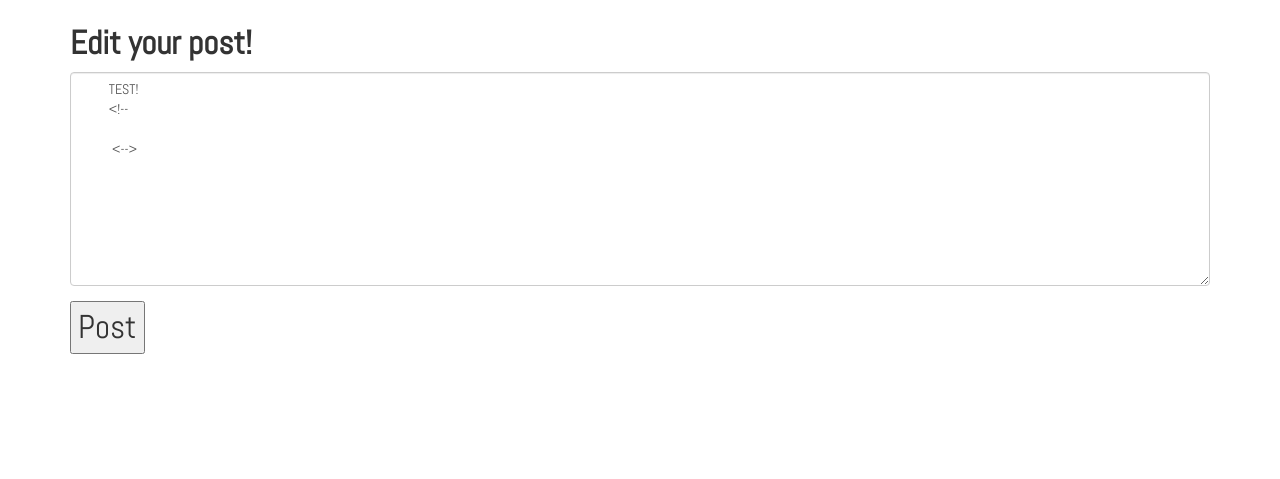
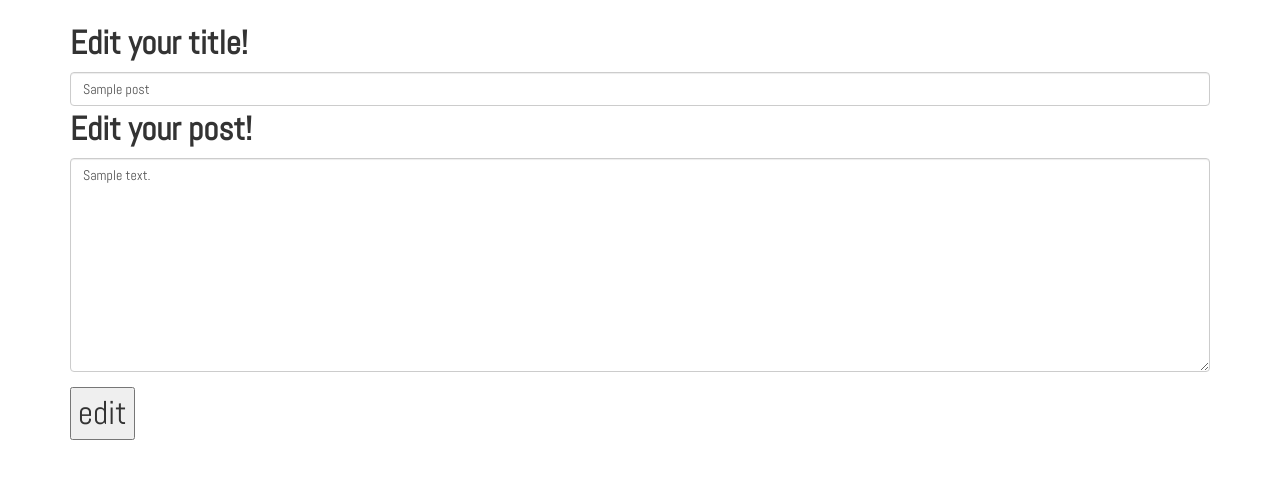
Before and after one commit to alex-wyc/bloginator, a Flask app: page /edit/1 in a window 1280 px wide. Shown: the part 63-542 px from the top of the page. Run offline with Flask 2, Linux system fonts and the light colour scheme; the visitor is signed in with stand-in values (Sample User, id 1); tables that the repository leaves empty hold one stand-in row (values such as "Sample post"); some libraries are stand-ins or nearby versions.

Commit message:
editting kinda works, only on titles, but clear content for some reason

```diff
--- a/app.py
+++ b/app.py
@@ -1,6 +1,7 @@
 import jinja2
 from flask import Flask
 from flask import redirect, render_template, request, session
+import datetime
 
 from server.database_manager import DatabaseManager
 from server.util import Util
@@ -25,7 +26,7 @@ def post():
   user = session.get('user', None)
   title = request.form.get('title', '').strip()
   content = request.form.get('content', '').strip()
-  timestamp = "This Until Jeanne changes it."
+  timestamp = datetime.datetime.now().strftime("%A, %d. %B %Y %I:%M%p")
   if user:
     dbm.add_post(user, title, content,timestamp)
   return redirect('/')
@@ -42,7 +43,7 @@ def edit(post_id):
     user = session.get('user',None)
     posts = dbm.get_posts_by_user(user)
     app.jinja_env.add_extension(jinja2.ext.loopcontrols)
-    return render_template('edit.html',user = user, posts = posts,post_id = post_id[0])
+    return render_template('edit.html',user = user, posts = posts,post_id = int(post_id))
 
   title = request.form.get('title', '').strip()
   content = request.form.get('content', '').strip()
@@ -50,7 +51,7 @@ def edit(post_id):
   user = session.get('user', None)
   if user:
     post = dbm.get_post_by_id(post_id)
-    if post and post[0] == user:
+    if post and post[1] == user:
       dbm.edit_post(post_id, title, content)
   return redirect('/')
 
--- a/server/database_manager.py
+++ b/server/database_manager.py
@@ -111,7 +111,7 @@ class DatabaseManager():
   def get_post_by_id(self, post_id):
     connection = sqlite3.connect(self.database)
     c = connection.cursor()
-    c.execute('SELECT * FROM posts WHERE rowid=?',
+    c.execute('SELECT rowid,username,title,content,timestamp FROM posts WHERE rowid=?',
               (post_id,))
     post = c.fetchone()
     connection.close()
--- a/templates/edit.html
+++ b/templates/edit.html
@@ -2,21 +2,20 @@
 {%block body%}
 <!--Test: {{post_id}} {{posts[0][0]}} -->
 <div id="main-div" class="container">
-  <form role="form" action='/post' method='POST'>
+  <form role="form" action='/edit/{{post_id}}' method='POST'>
     <div class="form-group">
-      <label for="comment">Edit your post!</label>
-      <textarea class="form-control" rows="10" cols="50" id="comment">
-	TEST!
-	<!-- {%for post in posts%}
-	{%if post[0] == post_id%}
-	post[2]
+      {%for post in posts%}
+      {%if post[0] == post_id%}
+      <label for="title"> Edit your title!</label>
+      <input type="text" class="form-control" value='{{post[2]}}' name="title">
+      <label for="content">Edit your post!</label>
+      <textarea class="form-control" rows="10" cols="50" id="content">{{post[3]}}
 	{%break%}
 	{%endif%}
-	{%endfor%} <-->
+	{%endfor%}
       </textarea>
     </div>
-
     <div class="form-group">
-      <input type="submit" value="Post"/> <br>
+      <input type="submit" value="edit"> <br>
     </div>
 {%endblock%}
```
